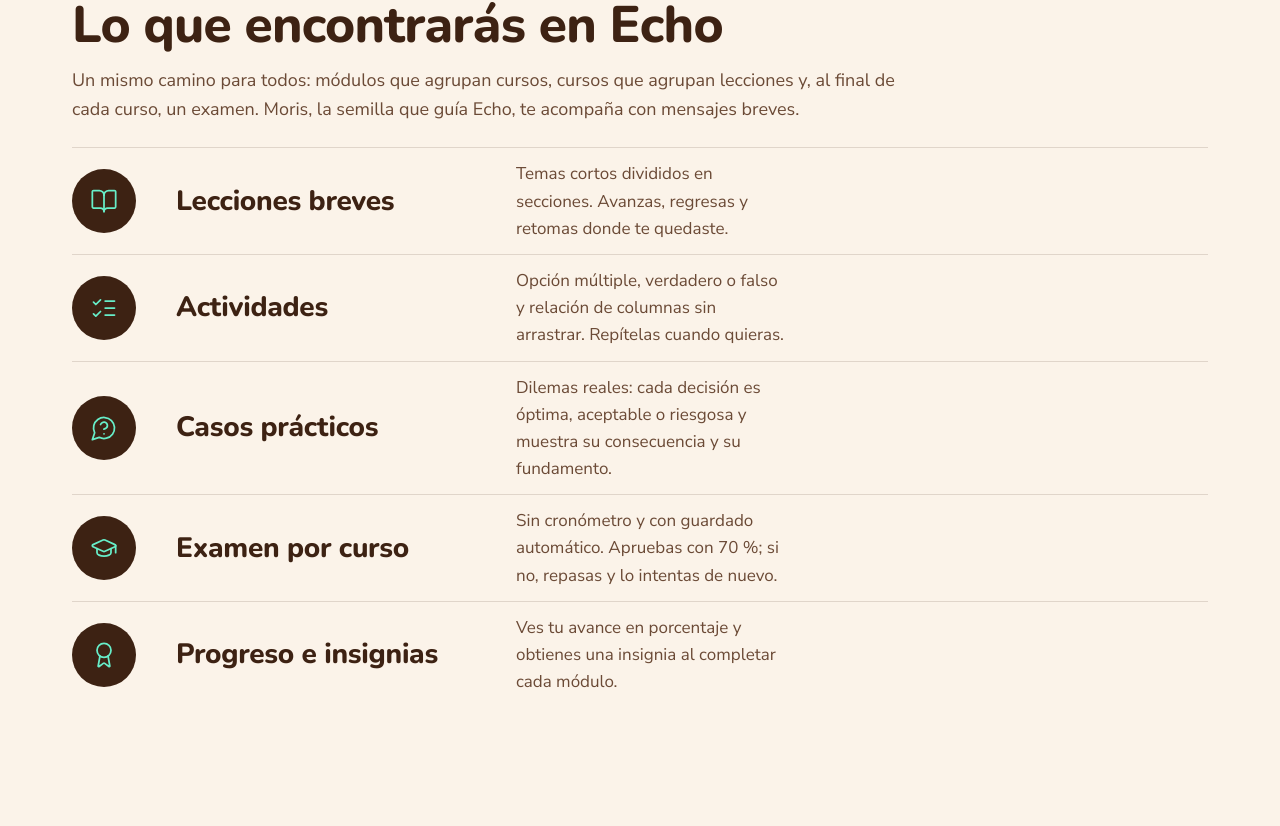
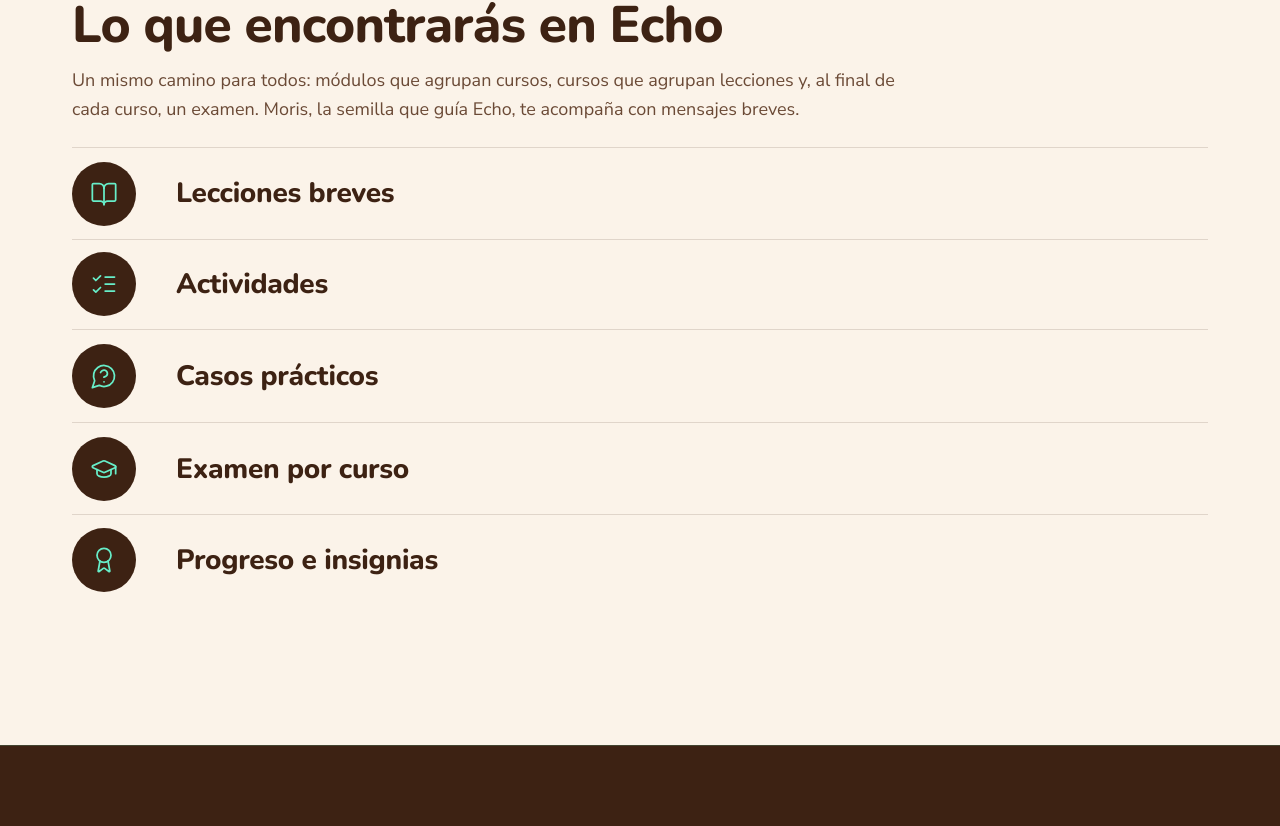
Before and after one commit to Diego-Zarate18/echo, a Next.js app in the folder frontend/: page / in a window 1280 px wide. Shown: the part 1674-2500 px from the top of the page. Built offline with nearby package versions, Linux system fonts and the light colour scheme.

Commit message:
feat(inicio): Qué encontrarás sin descripciones
Cada elemento queda con el ícono, el nombre y el globo de Moris (SCR-18, Figma 84:560 y 150:5259). En escritorio el
nombre ocupa el espacio libre y el globo va a la derecha; en móvil, ícono de 48 px y nombre en fila, globo debajo.

```diff
--- a/frontend/src/areas/inicio/componentes/QueEncontraras.tsx
+++ b/frontend/src/areas/inicio/componentes/QueEncontraras.tsx
@@ -12,7 +12,6 @@ import { EncabezadoSeccion } from "./EncabezadoSeccion";
 
 type Elemento = {
   titulo: string;
-  descripcion: string;
   Icono: ComponentType<PropsIcono>;
   expresion: ExpresionMoris;
   mensajeMoris: string;
@@ -21,38 +20,30 @@ type Elemento = {
 const elementos: readonly Elemento[] = [
   {
     titulo: "Lecciones breves",
-    descripcion: "Temas cortos divididos en secciones. Avanzas, regresas y retomas donde te quedaste.",
     Icono: IconoLibro,
     expresion: "sorprendido",
     mensajeMoris: "¿Sabías que tu código también tiene derechos de autor?",
   },
   {
     titulo: "Actividades",
-    descripcion:
-      "Opción múltiple, verdadero o falso y relación de columnas sin arrastrar. Repítelas cuando quieras.",
     Icono: IconoLista,
     expresion: "feliz",
     mensajeMoris: "¡Bien pensado! Esa fue la mejor decisión.",
   },
   {
     titulo: "Casos prácticos",
-    descripcion:
-      "Dilemas reales: cada decisión es óptima, aceptable o riesgosa y muestra su consecuencia y su fundamento.",
     Icono: IconoDilema,
     expresion: "curioso",
     mensajeMoris: "¿Qué harías tú? No siempre hay una sola respuesta.",
   },
   {
     titulo: "Examen por curso",
-    descripcion:
-      "Sin cronómetro y con guardado automático. Apruebas con 70 %; si no, repasas y lo intentas de nuevo.",
     Icono: IconoBirrete,
     expresion: "triste",
     mensajeMoris: "Descansa un momento y repasa. En 20 minutos podrás intentarlo de nuevo.",
   },
   {
     titulo: "Progreso e insignias",
-    descripcion: "Ves tu avance en porcentaje y obtienes una insignia al completar cada módulo.",
     Icono: IconoInsignia,
     expresion: "feliz",
     mensajeMoris: "¡Nueva insignia! Completaste el módulo.",
@@ -60,7 +51,9 @@ const elementos: readonly Elemento[] = [
 ];
 
 /**
- * Sección «Qué encontrarás» (84:560): cinco filas con su globo de Moris.
+ * Sección «Qué encontrarás» (84:560 escritorio, 150:5259 móvil): cinco filas con el ícono, el nombre y el globo de
+ * Moris (SCR-18, grafo 1.6.2: sin la columna de descripción). En escritorio el nombre ocupa el espacio libre y el globo
+ * queda a la derecha; en móvil, el ícono de 48 px y el nombre van en una fila y el globo debajo.
  * Tiene el mismo aire arriba y abajo que las demás secciones y las filas el ritmo de Figma (30 px arriba y abajo).
  * En ventanas de escritorio bajas (`ventana-baja`) las filas y el globo se compactan para que, al llegar desde el
  * menú, se vea la sección completa: del título a la última fila.
@@ -82,19 +75,16 @@ export function QueEncontraras() {
         />
 
         <ul className="mt-12 lg:mt-14 ventana-baja:mt-6">
-          {elementos.map(({ titulo, descripcion, Icono, expresion, mensajeMoris }) => (
+          {elementos.map(({ titulo, Icono, expresion, mensajeMoris }) => (
             <li
               key={titulo}
-              className="grid grid-cols-[3.5rem_minmax(0,1fr)] items-start gap-x-5 gap-y-3 border-t border-marca-cafe/14 py-[30px] ventana-baja:py-3 md:grid-cols-[4rem_minmax(0,1fr)] md:gap-x-10 xl:grid-cols-[4rem_300px_minmax(0,420px)_384px] xl:items-center xl:justify-between"
+              className="grid grid-cols-[3rem_minmax(0,1fr)] items-center gap-x-4 gap-y-4 border-t border-marca-cafe/14 py-[30px] ventana-baja:py-3 md:grid-cols-[4rem_minmax(0,1fr)] md:gap-x-10 xl:grid-cols-[4rem_minmax(0,1fr)_384px]"
             >
-              <span data-dibujar className="row-span-3 flex size-14 items-center justify-center rounded-full bg-marca-cafe text-marca-menta md:size-16 xl:row-span-1">
-                <Icono className="size-6 md:size-7" />
+              <span data-dibujar className="flex size-12 items-center justify-center rounded-full bg-marca-cafe text-marca-menta md:size-16">
+                <Icono className="size-5 md:size-7" />
               </span>
-              <h3 className="self-center font-titulo text-elemento font-extrabold">{titulo}</h3>
-              <p className="col-start-2 max-w-[60ch] text-cuerpo text-texto-secundario xl:col-start-auto">
-                {descripcion}
-              </p>
-              <p className="revelar-globo col-start-2 flex max-w-[384px] items-center gap-3.5 rounded-globo bg-superficie-hundida py-3 pr-5 ventana-baja:py-2 pl-3 text-menor leading-[1.45] font-semibold xl:col-start-auto">
+              <h3 className="font-titulo text-elemento font-extrabold">{titulo}</h3>
+              <p className="revelar-globo col-span-2 flex items-center gap-3.5 rounded-globo bg-superficie-hundida py-3 pr-5 ventana-baja:py-2 pl-3 text-menor leading-[1.45] font-semibold md:col-span-1 md:col-start-2 md:max-w-[384px] xl:col-start-auto">
                 <Moris expresion={expresion} alt="" sizes="42px" className="w-[42px] shrink-0" />
                 <span>
                   <span className="sr-only">Moris dice: </span>
```
Also changed, not shown: 1 other file (tests, documents, lock files or other folders).
